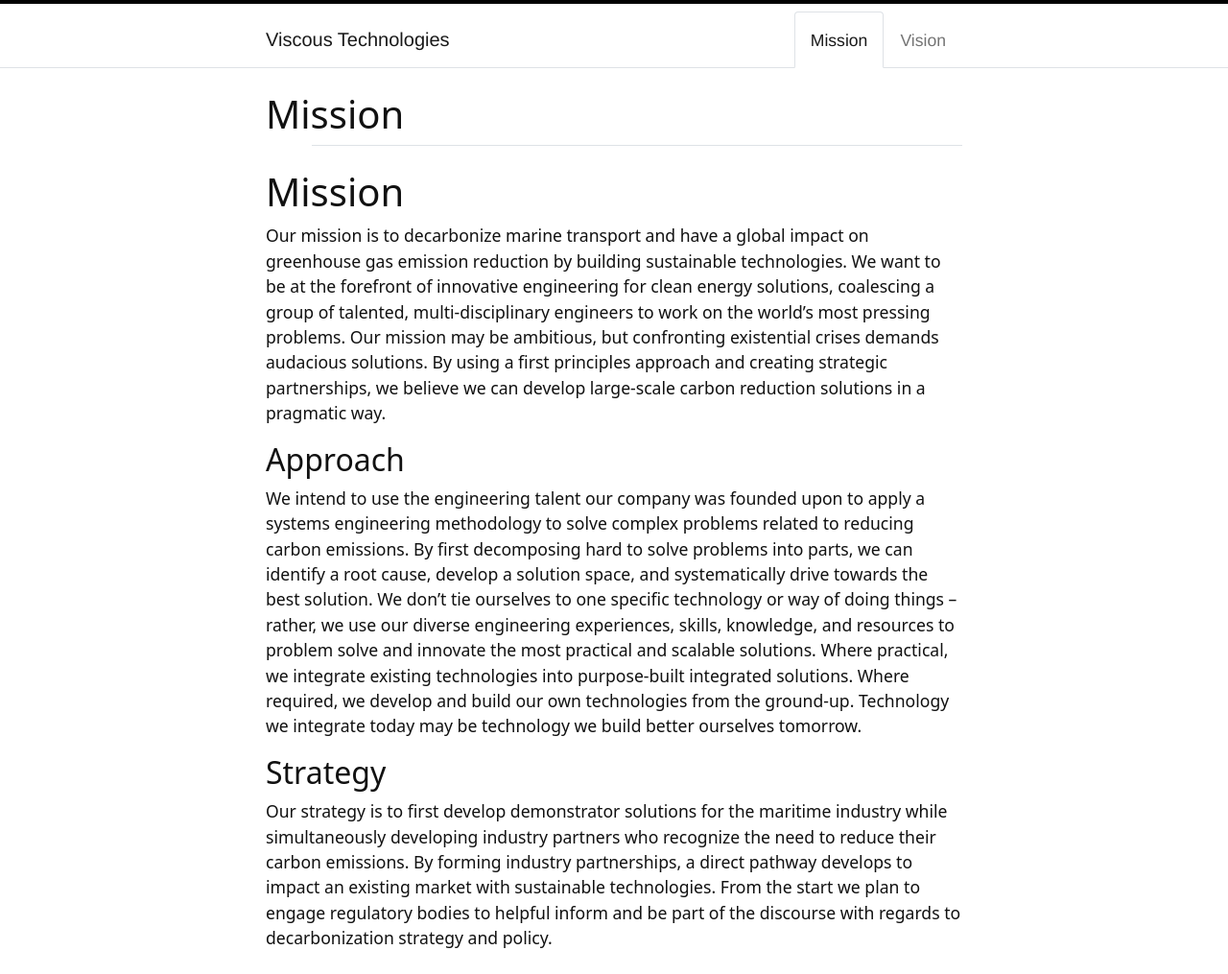
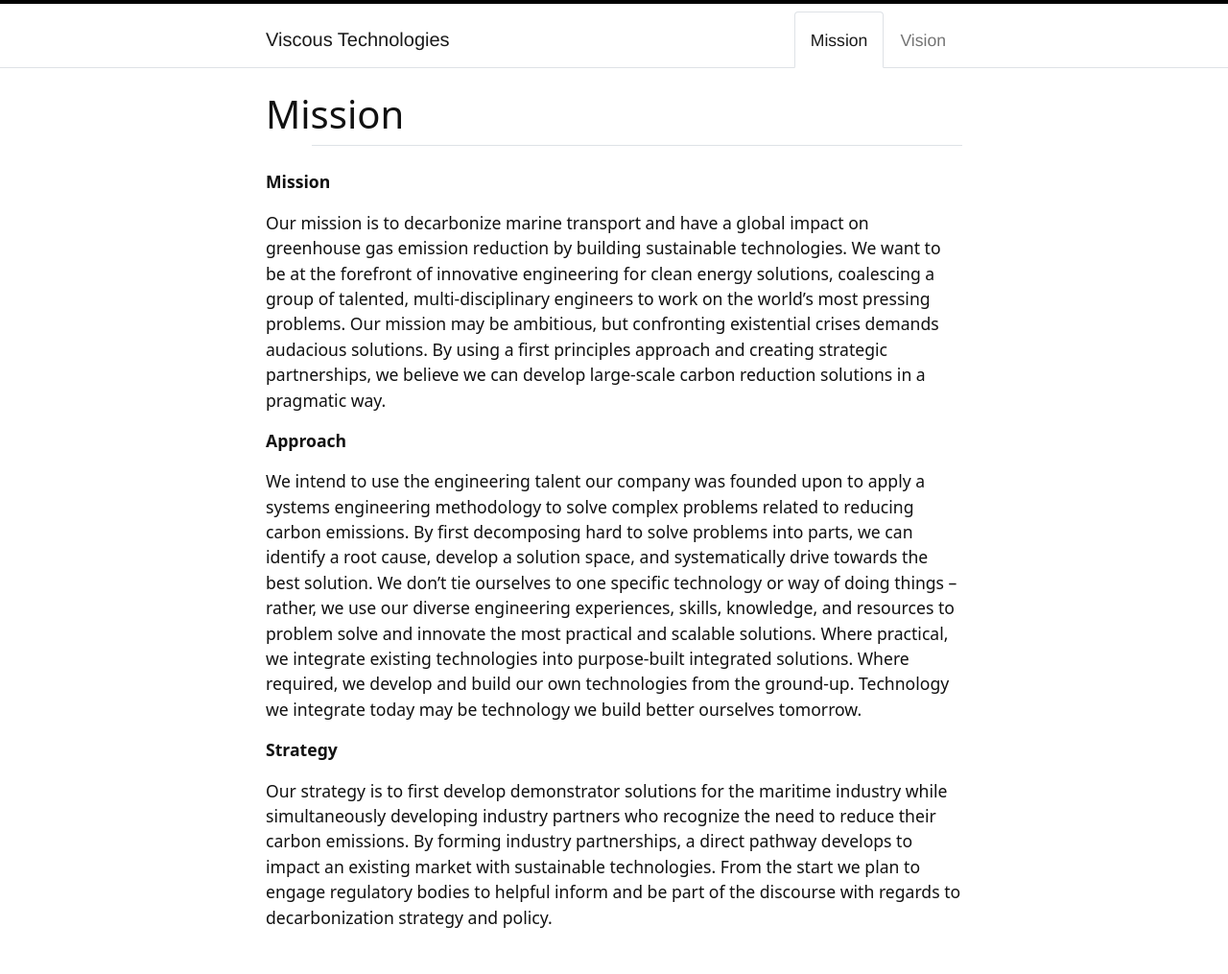
Before and after one commit to ccluett/viscous.tech, a Jekyll site: the page built from content/mission.md, in a window 1280 px wide. Shown: the whole page at 96% size. Built offline with Jekyll 4.4.1, drawn with Linux system fonts in a browser that asks for light colours; after the commit the page ends 993 px from its top, so only the background shows below that.

```diff
--- a/content/mission.md
+++ b/content/mission.md
@@ -3,15 +3,15 @@ title: Mission
 nav: true
 ---
 
-# Mission
+**Mission**
 
 Our mission is to decarbonize marine transport and have a global impact on greenhouse gas emission reduction by building sustainable technologies. We want to be at the forefront of innovative engineering for clean energy solutions, coalescing a group of talented, multi-disciplinary engineers to work on the world’s most pressing problems. Our mission may be ambitious, but confronting existential crises demands audacious solutions. By using a first principles approach and creating strategic partnerships, we believe we can develop large-scale carbon reduction solutions in a pragmatic way.
 
-## Approach
+**Approach**
 
 We intend to use the engineering talent our company was founded upon to apply a systems engineering methodology to solve complex problems related to reducing carbon emissions. By first decomposing hard to solve problems into parts, we can identify a root cause, develop a solution space, and systematically drive towards the best solution. We don’t tie ourselves to one specific technology or way of doing things – rather, we use our diverse engineering experiences, skills, knowledge, and resources to problem solve and innovate the most practical and scalable solutions.
 Where practical, we integrate existing technologies into purpose-built integrated solutions. Where required, we develop and build our own technologies from the ground-up. Technology we integrate today may be technology we build better ourselves tomorrow.
 
-## Strategy
+**Strategy**
 
 Our strategy is to first develop demonstrator solutions for the maritime industry while simultaneously developing industry partners who recognize the need to reduce their carbon emissions. By forming industry partnerships, a direct pathway develops to impact an existing market with sustainable technologies. From the start we plan to engage regulatory bodies to helpful inform and be part of the discourse with regards to decarbonization strategy and policy.
```
